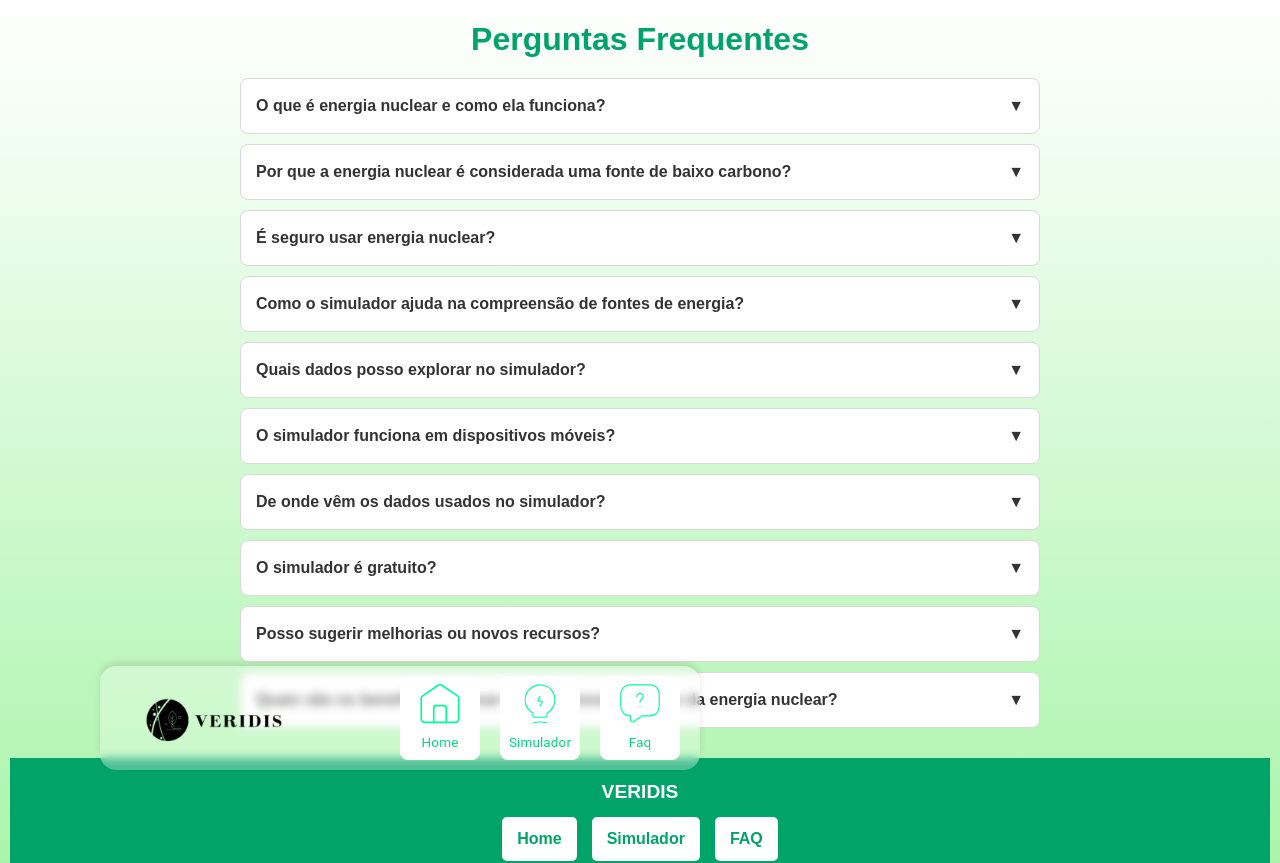
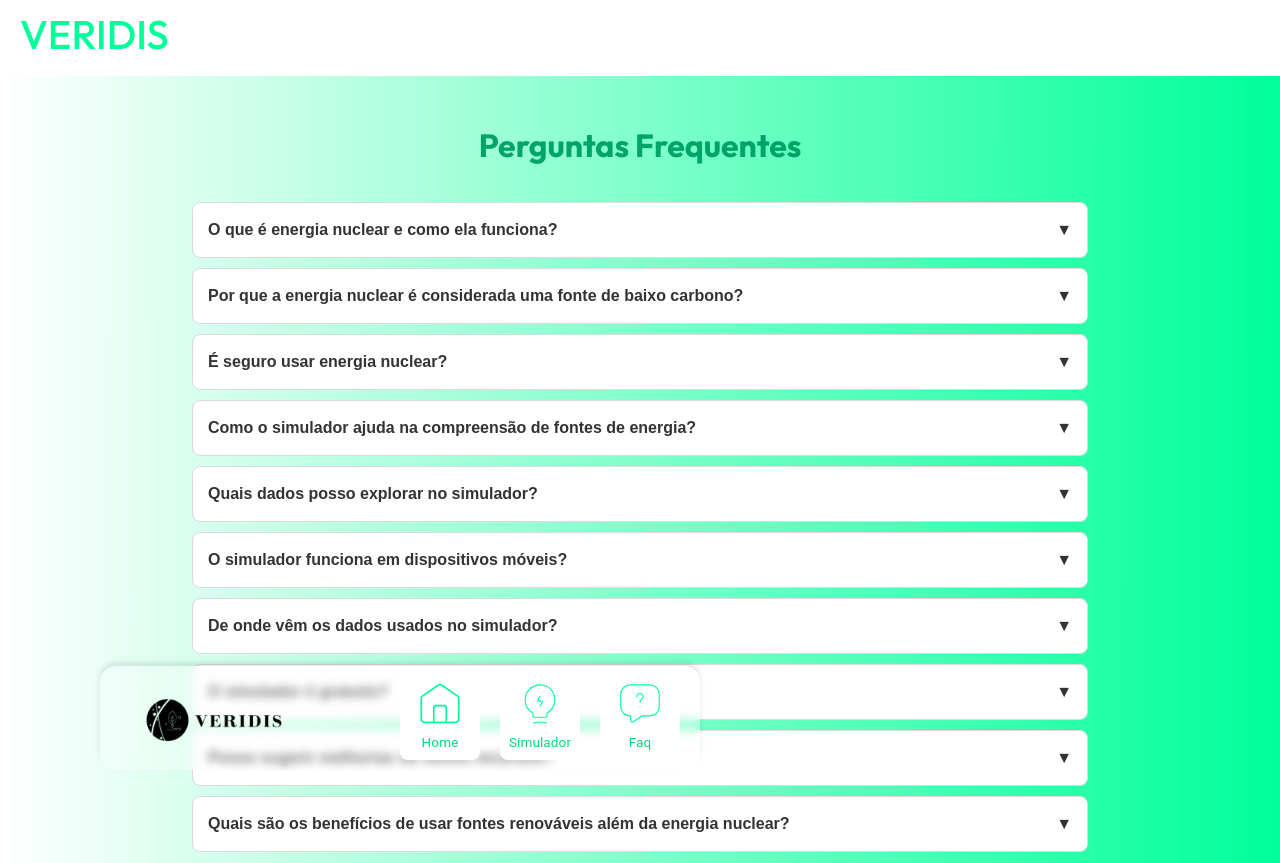
Before and after one commit to GuiDecker/Global-Solution-2-FIAP, a React (Vite) app: page /faq in a window 1280 px wide. Shown: the top 863 px of the page. Built offline with nearby package versions, Linux system fonts and the light colour scheme.

Commit message:
faq adds

```diff
--- a/src/routes/faq/index.jsx
+++ b/src/routes/faq/index.jsx
@@ -2,15 +2,34 @@ import React, { useState } from "react";
 import styled from "styled-components";
 
 const FAQContainer = styled.div`
-  font-family: "Arial", sans-serif;
+  font-family: "Roboto", sans-serif;
   background: linear-gradient(to bottom, #fff, #a2f3a2);
-  min-height: 100vh;
-  padding: 20px 10px;
+  // min-height: 100vh;
+
+  /* Header */
+  h1, h2, h3, h4, h5, h6 {
+      font-family: 'Outfit', sans-serif;
+  }
+  header, main, footer {
+      font-family: Roboto, sans-serif;
+  }
 `;
 
-const FAQHeader = styled.header`
+const Header = styled.div`
   text-align: center;
   margin-bottom: 20px;
+`;
+const LogoHeader = styled.header`
+    width: 100%;
+    padding: 10px 20px;
+    display: flex;
+    // justify-content: center;
+    align-items: center;
+    background: #FFFFFF;
+    color: #00ff99;
+    // font-weight: 800;
+    font-size: 24px;
+    font-family: 'Outfit', sans-serif;
 `;
 
 const Title = styled.h1`
@@ -20,14 +39,17 @@ const Title = styled.h1`
 `;
 
 const FAQContent = styled.div`
-  max-width: 800px;
-  margin: 0 auto;
+    gap: 10px;
+    width: 100%;
+    padding: 50px 15%;
+    background: linear-gradient(90.14deg, #FFFFFF 0.12%, #00FF99 99.88%);
     display: flex;
     flex-direction: column;
-  gap: 10px;
+    align-items: center;
 `;
 
 const FAQItem = styled.div`
+width: 100%;
   background: white;
   border: 1px solid #d9d9d9;
   border-radius: 8px;
@@ -155,10 +177,13 @@ const FAQ = () => {
 
   return (
     <FAQContainer>
-            <FAQHeader>
+      <LogoHeader>
+        <h1>VERIDIS</h1>
+      </ LogoHeader>
+      <FAQContent>
+      <Header>
         <Title>Perguntas Frequentes</Title>
-            </FAQHeader>
-            <FAQContent>
+      </Header>
         {questions.map((item, index) => (
           <FAQItem
             key={index}
@@ -174,12 +199,6 @@ const FAQ = () => {
         ))}
       </FAQContent>
       <Footer>
-                <FooterLogo>VERIDIS</FooterLogo>
-                <FooterMenu>
-                    <FooterButton>Home</FooterButton>
-                    <FooterButton>Simulador</FooterButton>
-                    <FooterButton>FAQ</FooterButton>
-                </FooterMenu>
         <p>© 2024 - Todos os direitos reservados</p>
       </Footer>
     </FAQContainer>
--- a/src/routes/faqAdjusts/index.jsx
+++ b/src/routes/faqAdjusts/index.jsx
@@ -1,5 +1,608 @@
 import React, { useState } from "react";
 import styled from "styled-components";
+
+const StyledFAQ = styled.div`
+
+/* Header */
+h1, h2, h3, h4, h5, h6 {
+    font-family: 'Outfit', sans-serif;
+}
+header, main, footer {
+    font-family: Roboto, sans-serif;
+}
+
+header {
+    width: 100%;
+    padding: 10px 20px;
+    display: flex;
+    // justify-content: center;
+    align-items: center;
+    background: #FFFFFF;
+    color: #00ff99;
+    // font-weight: 800;
+    font-size: 24px;
+    font-family: 'Outfit', sans-serif;
+}
+
+main {
+    width: 100%;
+    padding: 50px 15%;
+    background: linear-gradient(90.14deg, #FFFFFF 0.12%, #00FF99 99.88%);
+    display: flex;
+    flex-direction: column;
+    align-items: center;
+}
+
+.faq-title {
+
+}
+
+/* Footer */
+footer {
+    width: 100%;
+    height: 40px;
+    display: flex;
+    justify-content: center;
+    align-items: center;
+    background: #FFFFFF;
+}
+.copyright {
+    color: #00051E;
+    font-size: 10px;
+    font-family: 'Outfit', sans-serif;
+
+}
+
+// /* faq-title */
+
+// position: absolute;
+// width: 535px;
+// height: 60px;
+// left: calc(50% - 535px/2 - 0.5px);
+// top: 149px;
+
+// font-family: 'Outfit';
+// font-style: normal;
+// font-weight: 700;
+// font-size: 48px;
+// line-height: 100%;
+// /* or 48px */
+// text-align: center;
+
+// color: #00051E;
+
+
+
+// /* question-card */
+
+// position: absolute;
+// width: 1097px;
+// height: 70px;
+// left: 171px;
+// top: 260px;
+
+
+
+// /* question-header */
+
+// position: absolute;
+// width: 1097px;
+// height: 70px;
+// left: 171px;
+// top: 260px;
+
+// background: #FFFFFF;
+// box-shadow: 0px 2px 4px 1px rgba(0, 0, 0, 0.25);
+// border-radius: 15px;
+
+
+// /* question-title */
+
+// position: absolute;
+// width: 227px;
+// height: 27px;
+// left: calc(50% - 227px/2 - 406.5px);
+// top: 282px;
+
+// font-family: 'Outfit';
+// font-style: normal;
+// font-weight: 700;
+// font-size: 26px;
+// line-height: 100%;
+// /* or 26px */
+
+// color: #333333;
+
+
+
+// /* arrow-down */
+
+// position: absolute;
+// width: 29px;
+// height: 12px;
+// left: 1205px;
+// top: 289px;
+
+
+
+// /* Icon */
+
+// position: absolute;
+// left: 0%;
+// right: 0%;
+// top: 0%;
+// bottom: 0%;
+
+// border: 2px solid #666666;
+
+
+// /* question-card */
+
+// position: absolute;
+// width: 1097px;
+// height: 279px;
+// left: 171px;
+// top: 442px;
+
+
+
+// /* question-body */
+
+// position: absolute;
+// width: 1097px;
+// height: 279px;
+// left: 171px;
+// top: 442px;
+
+// background: #FFFFFF;
+// box-shadow: 0px 2px 4px 1px rgba(0, 0, 0, 0.25);
+// border-radius: 15px;
+
+
+// /* question-answer */
+
+// position: absolute;
+// width: 1031px;
+// height: 138px;
+// left: calc(50% - 1031px/2 - 4.5px);
+// top: 558px;
+
+// font-family: 'Roboto';
+// font-style: normal;
+// font-weight: 400;
+// font-size: 20px;
+// line-height: 100%;
+// /* or 20px */
+
+// color: #666666;
+
+
+
+// /* question-header */
+
+// position: absolute;
+// width: 1097px;
+// height: 70px;
+// left: 171px;
+// top: 442px;
+
+// background: #FFFFFF;
+// box-shadow: 0px 2px 4px 1px rgba(0, 0, 0, 0.25);
+// border-radius: 15px;
+
+
+// /* question-title */
+
+// position: absolute;
+// width: 227px;
+// height: 27px;
+// left: calc(50% - 227px/2 - 406.5px);
+// top: 464px;
+
+// font-family: 'Outfit';
+// font-style: normal;
+// font-weight: 700;
+// font-size: 26px;
+// line-height: 100%;
+// /* or 26px */
+
+// color: #333333;
+
+
+
+// /* arrow-up */
+
+// position: absolute;
+// width: 29px;
+// height: 12px;
+// left: 1234px;
+// top: 482px;
+
+// transform: rotate(180deg);
+
+
+// /* Icon */
+
+// position: absolute;
+// left: 100%;
+// right: -100%;
+// top: 100%;
+// bottom: -100%;
+
+// border: 2px solid #666666;
+// transform: rotate(180deg);
+
+
+// /* question-card */
+
+// position: absolute;
+// width: 1097px;
+// height: 70px;
+// left: 171px;
+// top: 351px;
+
+
+
+// /* question-header */
+
+// position: absolute;
+// width: 1097px;
+// height: 70px;
+// left: 171px;
+// top: 351px;
+
+// background: #FFFFFF;
+// box-shadow: 0px 2px 4px 1px rgba(0, 0, 0, 0.25);
+// border-radius: 15px;
+
+
+// /* question-title */
+
+// position: absolute;
+// width: 227px;
+// height: 27px;
+// left: calc(50% - 227px/2 - 406.5px);
+// top: 373px;
+
+// font-family: 'Outfit';
+// font-style: normal;
+// font-weight: 700;
+// font-size: 26px;
+// line-height: 100%;
+// /* or 26px */
+
+// color: #333333;
+
+
+
+// /* arrow-down */
+
+// position: absolute;
+// width: 29px;
+// height: 12px;
+// left: 1205px;
+// top: 380px;
+
+
+
+// /* Icon */
+
+// position: absolute;
+// left: 0%;
+// right: 0%;
+// top: 0%;
+// bottom: 0%;
+
+// border: 2px solid #666666;
+
+
+// /* header */
+
+// position: absolute;
+// left: 0%;
+// right: 0%;
+// top: 0%;
+// bottom: 87.55%;
+
+// background: #FFFFFF;
+
+
+// /* nav */
+
+// position: absolute;
+// width: 650px;
+// height: 120px;
+// left: 395px;
+// top: 653px;
+
+
+
+// /* nav-bar */
+
+// position: absolute;
+// width: 650px;
+// height: 120px;
+// left: 395px;
+// top: 653px;
+
+// background: rgba(0, 0, 0, 0.11);
+// backdrop-filter: blur(2px);
+// /* Note: backdrop-filter has minimal browser support */
+// border-radius: 20px;
+
+
+// /* nav-buttons */
+
+// position: absolute;
+// width: 330px;
+// height: 90px;
+// left: 675px;
+// top: 668px;
+
+
+
+// /* nav-btn */
+
+// position: absolute;
+// width: 90px;
+// height: 90px;
+// left: 675px;
+// top: 668px;
+
+
+
+// /* btn */
+
+// position: absolute;
+// width: 90px;
+// height: 90px;
+// left: 675px;
+// top: 668px;
+
+// background: #FFFFFF;
+// box-shadow: 0px 2px 4px 1px rgba(0, 0, 0, 0.25);
+// border-radius: 15px;
+
+
+// /* icon */
+
+// position: absolute;
+// width: 60px;
+// height: 60px;
+// left: 690px;
+// top: 678px;
+
+
+
+// /* Icon */
+
+// position: absolute;
+// left: 12.5%;
+// right: 12.5%;
+// top: 12.5%;
+// bottom: 12.5%;
+
+// border: 2px solid #00FF99;
+
+
+// /* text-content */
+
+// position: absolute;
+// width: 38px;
+// height: 14px;
+// left: 701px;
+// top: 738px;
+
+// font-family: 'Roboto';
+// font-style: normal;
+// font-weight: 400;
+// font-size: 14px;
+// line-height: 100%;
+// /* identical to box height, or 14px */
+
+// color: #00FF99;
+
+
+
+// /* nav-btn */
+
+// position: absolute;
+// width: 90px;
+// height: 90px;
+// left: 795px;
+// top: 668px;
+
+
+
+// /* btn */
+
+// position: absolute;
+// width: 90px;
+// height: 90px;
+// left: 795px;
+// top: 668px;
+
+// background: #FFFFFF;
+// box-shadow: 0px 2px 4px 1px rgba(0, 0, 0, 0.25);
+// border-radius: 15px;
+
+
+// /* icon */
+
+// position: absolute;
+// width: 60px;
+// height: 60px;
+// left: 810px;
+// top: 678px;
+
+
+
+// /* icon */
+
+// position: absolute;
+// left: 17.12%;
+// right: 17.13%;
+// top: 8.32%;
+// bottom: 8.33%;
+
+// border: 1.5px solid #00FF99;
+
+
+// /* text-content */
+
+// position: absolute;
+// width: 64px;
+// height: 14px;
+// left: 808px;
+// top: 738px;
+
+// font-family: 'Roboto';
+// font-style: normal;
+// font-weight: 400;
+// font-size: 14px;
+// line-height: 100%;
+// /* identical to box height, or 14px */
+
+// color: #00FF99;
+
+
+
+// /* nav-btn */
+
+// position: absolute;
+// width: 90px;
+// height: 90px;
+// left: 915px;
+// top: 668px;
+
+
+
+// /* btn */
+
+// position: absolute;
+// width: 90px;
+// height: 90px;
+// left: 915px;
+// top: 668px;
+
+// background: #FFFFFF;
+// box-shadow: 0px 2px 4px 1px rgba(0, 0, 0, 0.25);
+// border-radius: 15px;
+
+
+// /* icon */
+
+// position: absolute;
+// width: 60px;
+// height: 60px;
+// left: 930px;
+// top: 678px;
+
+
+
+// /* icon */
+
+// position: absolute;
+// left: 8.33%;
+// right: 8.33%;
+// top: 10.13%;
+// bottom: 10.17%;
+
+// border: 1.5px solid #00FF99;
+
+
+// /* text-content */
+
+// position: absolute;
+// width: 26px;
+// height: 14px;
+// left: 947px;
+// top: 738px;
+
+// font-family: 'Roboto';
+// font-style: normal;
+// font-weight: 400;
+// font-size: 14px;
+// line-height: 100%;
+// /* identical to box height, or 14px */
+
+// color: #00FF99;
+
+
+
+// /* logo */
+
+// position: absolute;
+// width: 190px;
+// height: 60px;
+// left: calc(50% - 190px/2 - 200px);
+// top: 691px;
+
+// font-family: 'Outfit';
+// font-style: normal;
+// font-weight: 700;
+// font-size: 48px;
+// line-height: 100%;
+// /* or 48px */
+// text-align: center;
+
+// color: #001131;
+
+// border: 1px solid #001131;
+
+
+// /* scroll */
+
+// position: absolute;
+// width: 39px;
+// height: 811px;
+// left: 1401px;
+// top: 0px;
+
+
+
+// /* scroll-container */
+
+// position: absolute;
+// width: 39px;
+// height: 811px;
+// left: 1401px;
+// top: 0px;
+
+// background: #F9F9F9;
+
+
+// /* scroll-bar */
+
+// position: absolute;
+// width: 39px;
+// height: 266px;
+// left: 1401px;
+// top: 31px;
+
+// background: #74FFC7;
+
+
+// /* logo */
+
+// position: absolute;
+// width: 284px;
+// height: 60px;
+// left: calc(50% - 284px/2 - 552px);
+// top: 20px;
+
+// font-family: 'Outfit';
+// font-style: normal;
+// font-weight: 700;
+// font-size: 48px;
+// line-height: 100%;
+// /* or 48px */
+
+// color: #00FF99;
+
+// border: 1px solid #00FF99;
+
+`;
 
 
 const FAQAdjusts = () => {
@@ -64,6 +667,7 @@ const FAQAdjusts = () => {
     ];
 
     return (
+        <StyledFAQ>
         <div>
             <header className="header">
                 <div className="logo">VERIDIS</div>
@@ -93,31 +697,12 @@ const FAQAdjusts = () => {
                     </div>
                 </div>
             </main>
-
-            {/* <nav className="nav">
-            <div className="nav-btn">
-              <div className="btn">
-                <div className="icon"></div>
-              </div>
-              <p className="text-content">Home</p>
-            </div>
-            <div className="nav-btn">
-              <div className="btn">
-                <div className="icon"></div>
-              </div>
-              <p className="text-content">Simulador</p>
-            </div>
-            <div className="nav-btn">
-              <div className="btn">
-                <div className="icon"></div>
-              </div>
-              <p className="text-content">FAQ</p>
-            </div>
-          </nav> */}
             <footer className="footer">
-                <p className="copyright">© Todos os direito</p>
+                <p className="copyright">Veridis 2024 - Todos os direitos reservados</p>
             </footer>
+        {/* </StyledFAQ> */}
         </div>
+        </StyledFAQ>
     );
 };
 
--- a/src/styled.js
+++ b/src/styled.js
@@ -17,9 +17,10 @@ export const StyledLogoHeader = styled.div`
 
 // FAQ
 
-export const FAQ = styled.div`
+export const StyledFAQ = styled.div`
   /*Logo Header*/
-  .logo-header {
+  .header {
+    width: 100%;
     display: flex;
     // justify-content: center;
     align-items: center;
```
Lines whose indentation alone changed are shown as unchanged.
